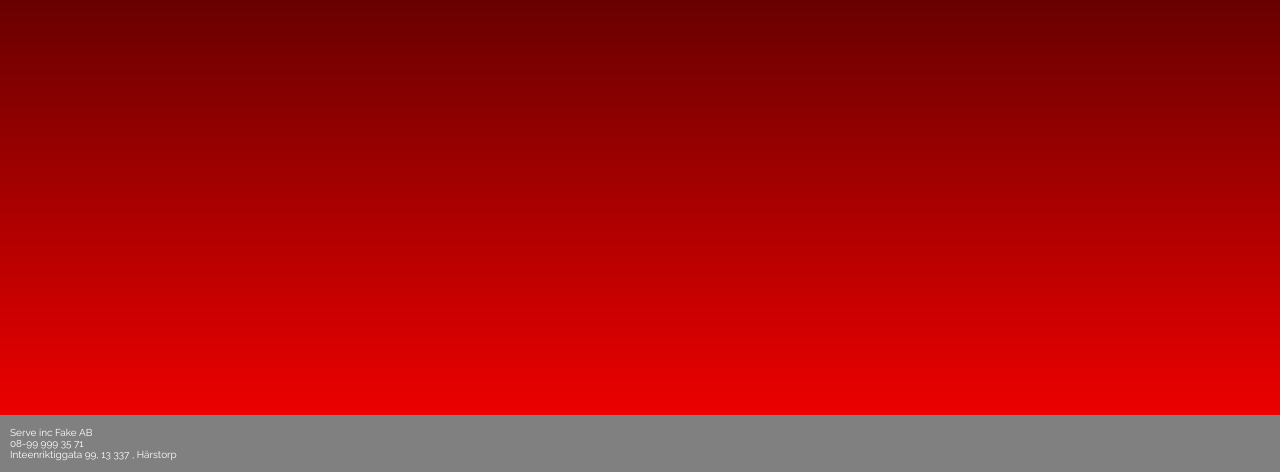
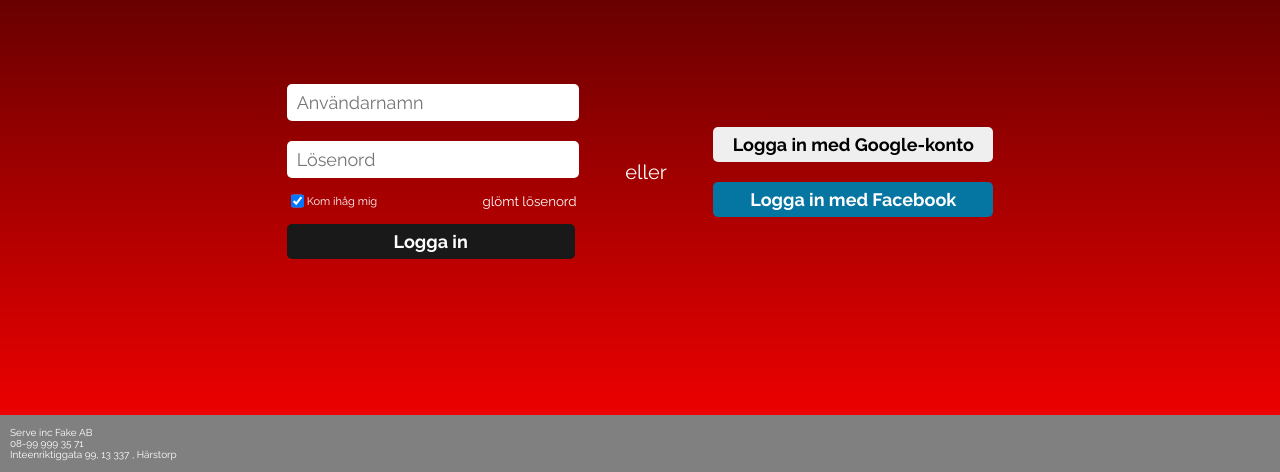
Before and after one commit to aen-work/Uppgift-9, a plain HTML site: page index.html in a window 1280 px wide. Shown: the part 328-800 px from the top of the page. Drawn offline with Linux system fonts and the light colour scheme.

Commit message:
Logga in knapp centrerad. Börjat använda flex wrap.

```diff
--- a/index.html
+++ b/index.html
@@ -11,10 +11,11 @@
     <title>uppgift 9</title>
 </head>
     <header>
-    <h1>Inloggning</h1>
+
     </header>
 <body>
     <main>
+        <h1>Inloggning</h1>
         <div class="container">
             <div class="box">
                 <div class="box-1">
@@ -26,9 +27,9 @@
                         <input type="checkbox" checked="checked">
                         <p>Kom ihåg mig</p>
                     </div>
-        <p class="glömt">glömt lösenord</p>
+                    <div class="glömt"><p>glömt lösenord</p></div>
                 </div>
-        <div class="buttonstyle">
+                <div class="flexbox">
                 <button class="button-1">Logga in</button>
                 </div>
             </div>
--- a/style.css
+++ b/style.css
@@ -14,21 +14,24 @@ flex-direction: column;
 
 main {
     display: flex;
+    flex-direction: column;
+    align-content: center;
     justify-content: center;
     flex-grow: 1;
-    /*padding-top: 100px;*/
+    flex-wrap: wrap;
 }
 h1 {
     color: white;
     font-family: raleway;
     text-align: center;
-    padding-top: 100px;
-    /*padding: 50px;*/
+    font-size: 48px;
+    margin: 100px;
 }
 
 .container {
     display: flex;
     justify-content: space-evenly;
+    align-content: center;
     width: 800px;
 
 }
@@ -38,17 +41,25 @@ h1 {
     flex-direction: column;
     align-content: center;
 }
-
-
+.flexbox {
+    display: flex;
+    flex-wrap: wrap;
+    flex-direction: row;
+    align-content: center;
+    text-align: center;
+    font-family: raleway;
+    font-weight: bold;
+}
 .button-1 {
     background: rgb(25, 25, 25);
     color: white;
     font-family: raleway;
-    display: flex;
+    font-size: large;
+    font-weight: bold;
+    width: 288px;
+    height: 35px;
+    padding: 6px;
     border-radius: 5px;
-    width: 290px;
-    padding: 6px;
-    align-items: center;
     border: none;
 }
 
@@ -56,7 +67,7 @@ h1 {
     display: flex;
     flex-direction: column;
     justify-content: space-between;
-    gap: 10px;
+    gap: 20px;
 }
 
 .box-2 {
@@ -81,20 +92,28 @@ h1 {
     color: white;
     font-family: raleway;
     font-size: 20px;
-    justify-content: center;
+    display: flex;
+    justify-self: center;
     align-items: center;
+    flex-wrap: wrap;
 }
 
 .container {
     font-family: raleway;
     font-size: smaller;
     color: white;
+    display: flex;
+    flex-wrap: wrap;
 
 }
 
 input[type="text"] {
 width: 280px;
-padding: 6px;
+height: 35px;
+padding-left: 10px;
+font-size: large;
+font-family: raleway;
+color: rgb(242, 231, 231);
 border-radius: 5px;
 border: none;
 
@@ -107,13 +126,15 @@ border: none;
 .logga-in {
     display: flex;
     flex-direction: column;
-    align-items: center;
-    gap: 10px;
+    justify-content: center;
+    gap: 20px;
 }
 
 .logga-in-google {
 font-family: raleway;
+font-size: large;
 width: 280px;
+height: 35px;
 padding: 6px;
 border-radius: 5px;
 border: none;
@@ -123,7 +144,9 @@ border: none;
 background: rgb(5, 117, 161);
 color: white;
 font-family: raleway;
+font-size: large;
 width: 280px;
+height: 35px;
 padding: 6px;
 border-radius: 5px;
 border: none;
```
Lines whose indentation alone changed are shown as unchanged.
